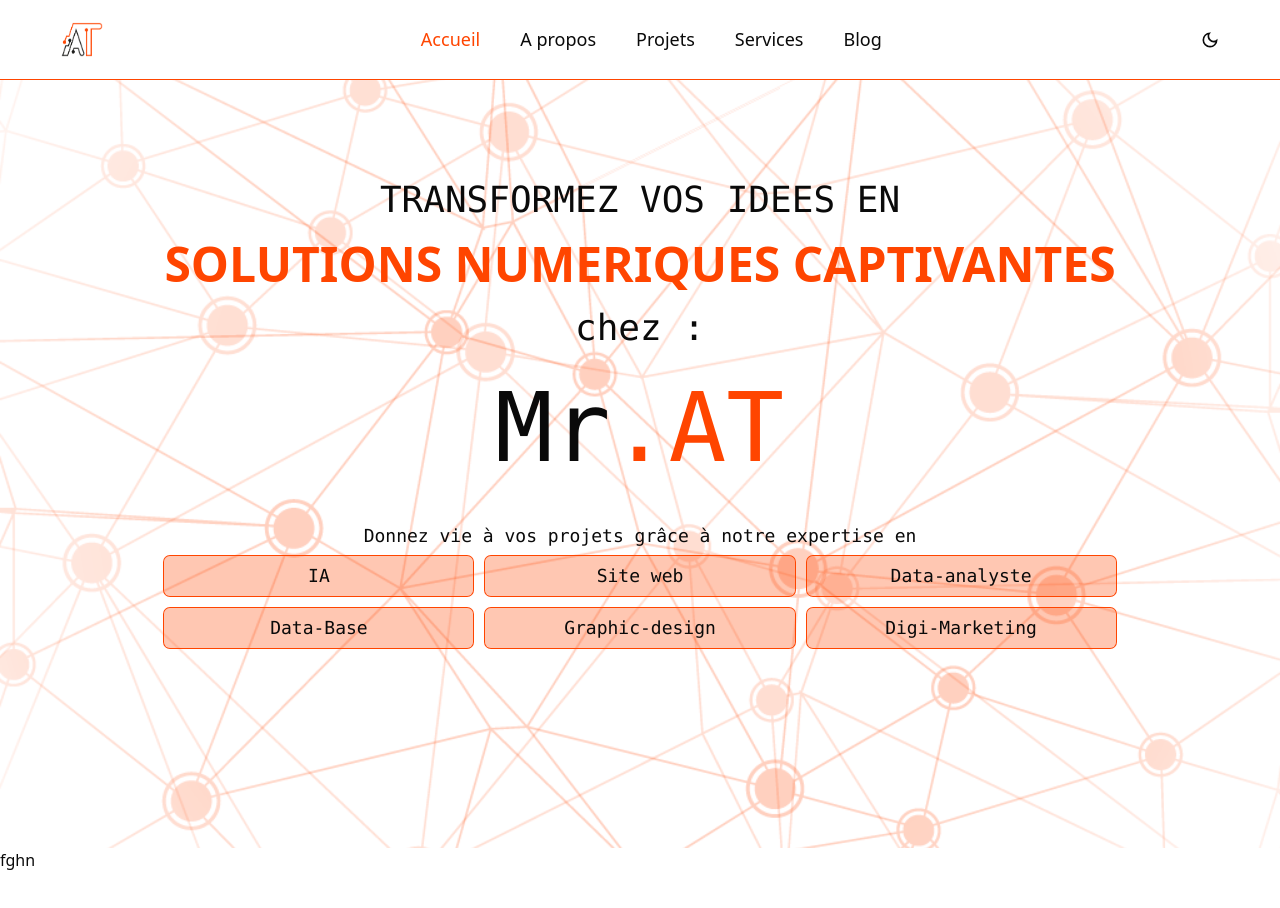
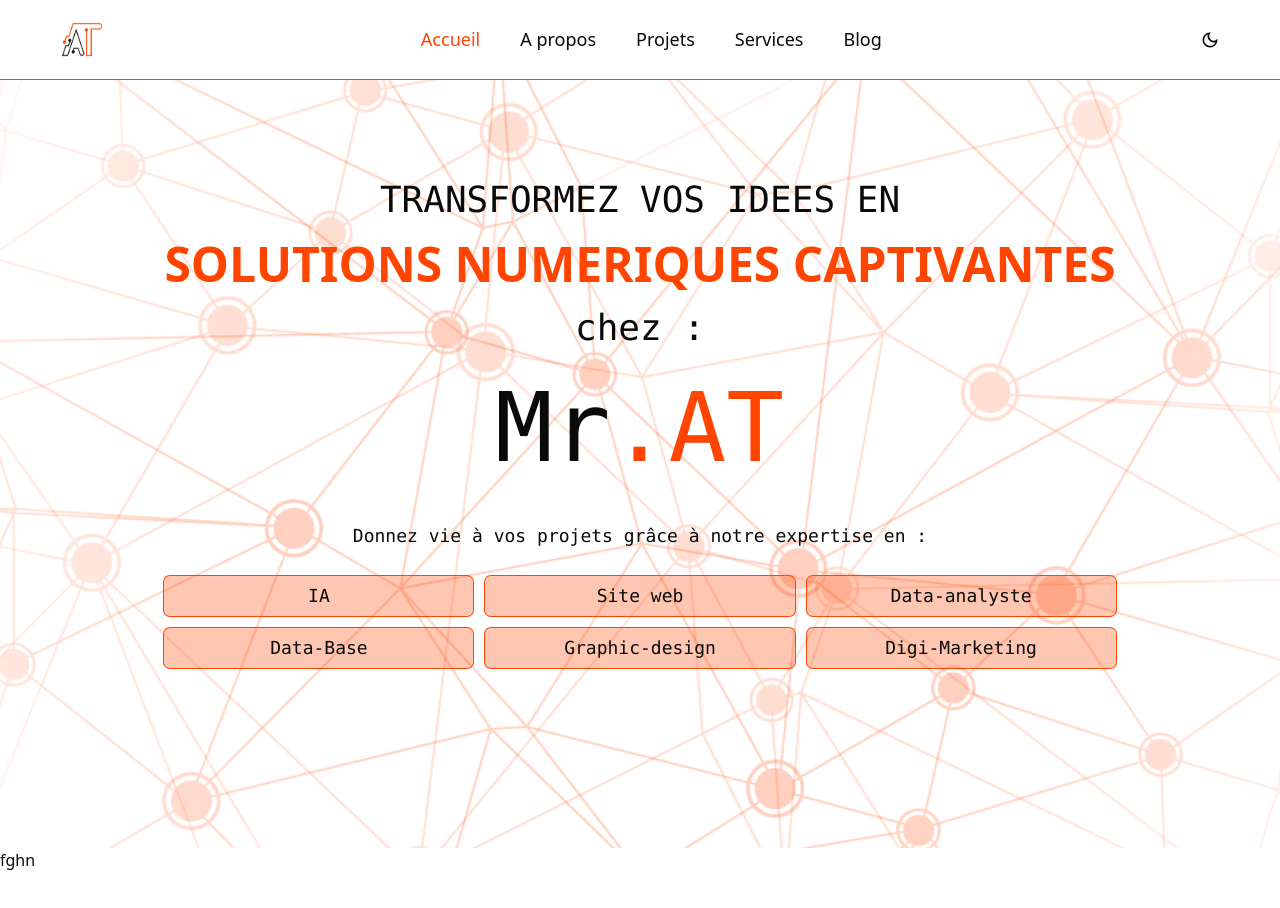
Before and after one commit to Alain09/Port_09, a Next.js app: page / in a window 1280 px wide. Shown: the top 908 px of the page. Built offline with nearby package versions, Linux system fonts and the light colour scheme.

Commit message:
third commit

```diff
--- a/src/components/ui/Helo.tsx
+++ b/src/components/ui/Helo.tsx
@@ -5,17 +5,7 @@ import { motion } from 'framer-motion'
 import Typewriter from 'typewriter-effect'
 import Image from 'next/image';
 
-function Helo() {
-  const mrHtml = ReactDOMServer.renderToStaticMarkup(<span className="text-primar">.AT</span>);
 
-  const variable = {
-    hid: {
-      y: 10, opacity: 0
-    },
-    vis: {
-      y: 0, opacity: 1
-    }
-  }
 
 const services =[
   {
@@ -43,6 +33,19 @@ function Helo() {
     mod:"Digi-Marketing"
   },
 ]
+function Helo() {
+  const mrHtml = ReactDOMServer.renderToStaticMarkup(<span className="text-primar">.AT</span>);
+
+  const variable = {
+    hid: {
+      y: 10, opacity: 0
+    },
+    vis: {
+      y: 0, opacity: 1
+    }
+  }
+
+
 
   return (
     <div className=' flex flex-col flex-1 '>
@@ -101,20 +104,22 @@ function Helo() {
                     .start();
                 }} />
             </div>
-            <motion.p
+            <motion.div
 
               initial={{ opacity: 0 }}
               animate={{ opacity: 1 }}
               transition={{ duration: 1, delay: 2 }} className=' text-center font-extralight  text-[16px] md:text-[17px] lg:text-[18px] font-mono mt-2 '>
-              <span>Donnez vie à vos projets grâce à notre expertise en</span>
+              <p className=' mb-5'>Donnez vie à vos projets grâce à notre expertise en :</p>
               <div className='grid  grid-rows-3 grid-cols-2 md:grid-row-2  md:grid-cols-3  gap-3'>
                 {
-                  services.map((service)=>(
+                  services.map((service)=>{
+                    return (
                       <div key={service.id} className='ring-1 ring-primar rounded-md bg-primar/30'>{service.mod}</div>
-                  ))
+                    )
                   }
+                )}
               </div>
-            </motion.p>
+            </motion.div>
 
           </section>
         </div>
--- a/src/components/ui/Navbar.tsx
+++ b/src/components/ui/Navbar.tsx
@@ -238,7 +238,7 @@ const Mobilebar = ({ open, setOpen, pathname, theme }: {
                                 {Menu.map((liste) => {
                                     const isActive = pathname === liste.href // pour verifier le lien actif actuel
                                     return (
-                                        <div key={liste.id} className=' flex  justify-start items-center gap-5 pt-[30px]  '>
+                                        <div key={liste.id} className=' flex  justify-start items-center gap-5 pt-[20px]  '>
                                             <span className={`   ${isActive ? "text-primar " : `text-third dark:text-second `}`}>{liste.icone}</span>{/* les icones correspondant au lien */}
 
                                             <Link
```
Lines whose indentation alone changed are shown as unchanged.
